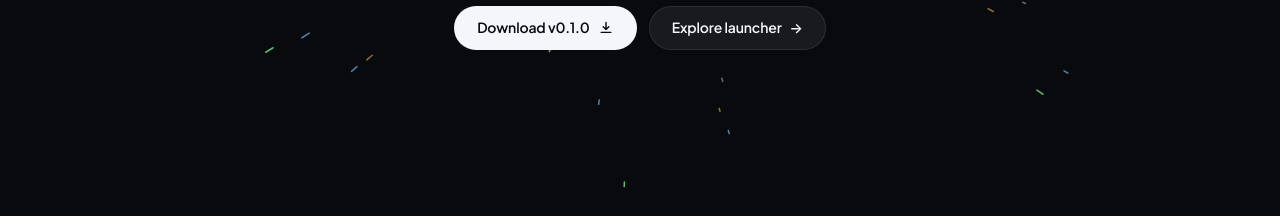
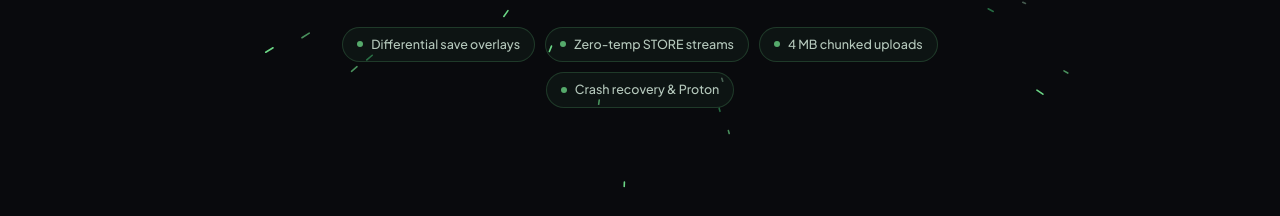
Before and after one commit to piskevalee-cpu/opensync.pskv.cc, a plain HTML site: page index.html in a window 1280 px wide. Shown: the part 584-800 px from the top of the page. Drawn offline with Linux system fonts and the light colour scheme.

Commit message:
feat(landing): remove card badges, add green hero artifacts, and use 1-command Flatpak install

```diff
--- a/css/landing.css
+++ b/css/landing.css
@@ -336,6 +336,58 @@ button {
   flex-wrap: wrap;
   justify-content: center;
   gap: 12px;
+}
+
+.hero-artifacts {
+  margin-top: 34px;
+  display: flex;
+  flex-wrap: wrap;
+  justify-content: center;
+  gap: 10px;
+}
+
+.hero-artifact {
+  display: inline-flex;
+  align-items: center;
+  gap: 8px;
+  padding: 7px 14px;
+  border-radius: 9999px;
+  background: rgba(125, 250, 155, 0.045);
+  border: 1px solid rgba(125, 250, 155, 0.16);
+  color: rgba(210, 232, 217, 0.85);
+  font-size: 12.5px;
+  font-weight: 500;
+  transition:
+    transform 0.22s var(--ease),
+    background-color 0.22s var(--ease),
+    border-color 0.22s var(--ease),
+    color 0.22s var(--ease),
+    box-shadow 0.22s var(--ease);
+}
+
+.artifact-dot {
+  width: 6px;
+  height: 6px;
+  border-radius: 50%;
+  background: var(--signal);
+  opacity: 0.65;
+  transition: transform 0.22s var(--ease), opacity 0.22s var(--ease), box-shadow 0.22s var(--ease);
+}
+
+.hero-artifact:hover,
+.hero-artifact:focus-visible {
+  transform: translateY(-2px);
+  background: rgba(125, 250, 155, 0.12);
+  border-color: rgba(125, 250, 155, 0.55);
+  color: var(--signal);
+  box-shadow: 0 8px 22px rgba(125, 250, 155, 0.14);
+}
+
+.hero-artifact:hover .artifact-dot,
+.hero-artifact:focus-visible .artifact-dot {
+  opacity: 1;
+  transform: scale(1.25);
+  box-shadow: 0 0 10px var(--signal);
 }
 
 /* ---------- Sections ---------- */
--- a/index.html
+++ b/index.html
@@ -68,6 +68,25 @@
             <span class="arrow-right" aria-hidden="true">&#8594;</span>
           </a>
         </div>
+
+        <div class="hero-artifacts" aria-label="Core OpenSync capabilities">
+          <a class="hero-artifact" href="#cabinet">
+            <span class="artifact-dot" aria-hidden="true"></span>
+            <span>Differential save overlays</span>
+          </a>
+          <a class="hero-artifact" href="#cabinet">
+            <span class="artifact-dot" aria-hidden="true"></span>
+            <span>Zero-temp STORE streams</span>
+          </a>
+          <a class="hero-artifact" href="#capabilities">
+            <span class="artifact-dot" aria-hidden="true"></span>
+            <span>4 MB chunked uploads</span>
+          </a>
+          <a class="hero-artifact" href="#capabilities">
+            <span class="artifact-dot" aria-hidden="true"></span>
+            <span>Crash recovery &amp; Proton</span>
+          </a>
+        </div>
       </div>
     </section>
 
@@ -106,7 +125,6 @@
                   <img src="assets/covers/hollow-knight.jpg" alt="Hollow Knight&reg; cover" class="tile-cover-img" loading="lazy">
                   <div class="tile-sheen" aria-hidden="true"></div>
                 </div>
-                <span class="tile-chip">Synced</span>
                 <button type="button" class="tile-play" data-game="Hollow Knight&reg;" aria-label="Simulate playing Hollow Knight&reg;">
                   <svg viewBox="0 0 24 24" width="16" height="16" fill="currentColor"><path d="M8 5v14l11-7z"/></svg>
                 </button>
@@ -121,7 +139,6 @@
                   <img src="assets/covers/cyberpunk-2077.jpg" alt="Cyberpunk 2077&reg; cover" class="tile-cover-img" loading="lazy">
                   <div class="tile-sheen" aria-hidden="true"></div>
                 </div>
-                <span class="tile-chip chip-blue">GE-Proton</span>
                 <button type="button" class="tile-play" data-game="Cyberpunk 2077&reg;" aria-label="Simulate playing Cyberpunk 2077&reg;">
                   <svg viewBox="0 0 24 24" width="16" height="16" fill="currentColor"><path d="M8 5v14l11-7z"/></svg>
                 </button>
@@ -136,7 +153,6 @@
                   <img src="assets/covers/celeste.jpg" alt="Celeste&reg; cover" class="tile-cover-img" loading="lazy">
                   <div class="tile-sheen" aria-hidden="true"></div>
                 </div>
-                <span class="tile-chip chip-amber">1 queued</span>
                 <button type="button" class="tile-play" data-game="Celeste&reg;" aria-label="Simulate playing Celeste&reg;">
                   <svg viewBox="0 0 24 24" width="16" height="16" fill="currentColor"><path d="M8 5v14l11-7z"/></svg>
                 </button>
@@ -239,7 +255,7 @@
           </div>
 
           <div class="cmd-strip">
-            <code id="cmd-flatpak">flatpak install --user OpenSync_Launcher_0.1.0_amd64.flatpak &amp;&amp; flatpak run io.opensync.launcher</code>
+            <code id="cmd-flatpak">curl -fSL https://github.com/piskevalee-cpu/OpenSync-Launcher/releases/download/v0.1.0/OpenSync_Launcher_0.1.0_amd64.flatpak -o /tmp/opensync.flatpak &amp;&amp; flatpak install --user -y /tmp/opensync.flatpak &amp;&amp; flatpak run io.opensync.launcher</code>
             <button type="button" class="copy-pill" data-copy="cmd-flatpak">Copy</button>
           </div>
         </div>
--- a/js/landing.js
+++ b/js/landing.js
@@ -31,10 +31,10 @@
     if (!ctx) return;
 
     const palette = [
-      'rgba(125, 250, 155, 0.72)',
-      'rgba(116, 184, 255, 0.65)',
-      'rgba(255, 209, 102, 0.5)',
-      'rgba(244, 246, 250, 0.4)',
+      'rgba(125, 250, 155, 0.85)',
+      'rgba(125, 250, 155, 0.56)',
+      'rgba(74, 222, 128, 0.45)',
+      'rgba(187, 247, 208, 0.34)',
     ];
 
     let width = 0;
@@ -151,6 +151,12 @@
 
   initParticleCanvas(document.getElementById('hero-particles'), true);
   initParticleCanvas(document.getElementById('install-particles'), false);
+
+  document.querySelectorAll('.hero-artifact').forEach((item) => {
+    item.addEventListener('pointerenter', () => {
+      pulseBoost = 0.7;
+    });
+  });
 
   // Showcase mode pills & cabinet play simulation
   const MODE_COPY = {
```
